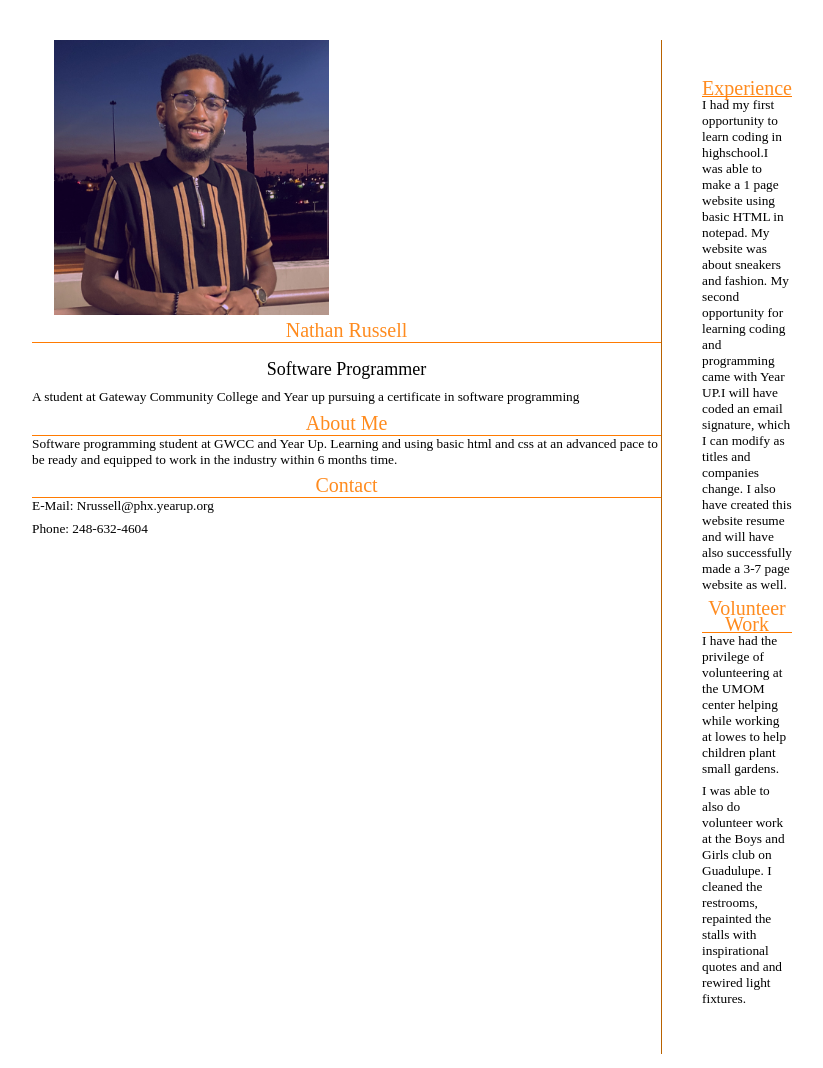
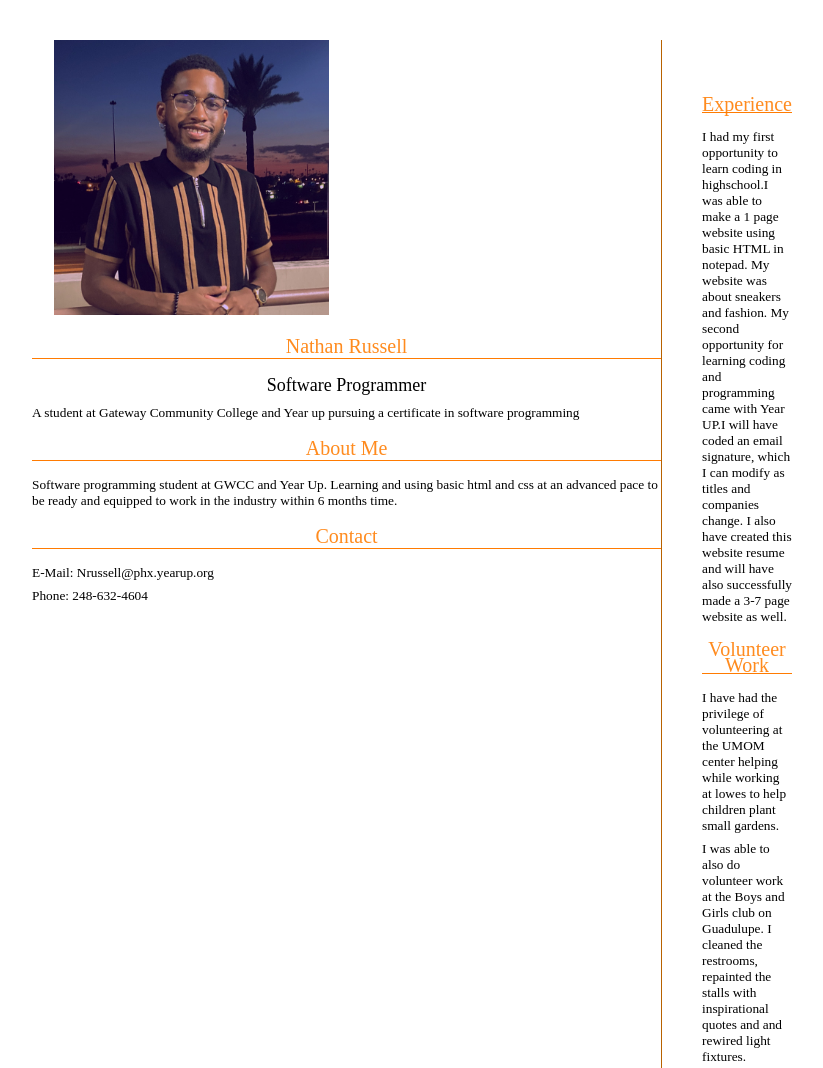
Before and after one commit to nateruss12/https-nateruss12.github.io-Nathans-Resume-, a plain HTML site: page index.html in a window 1280 px wide. Shown: the top 1068 px of the page, without its empty margins (208-1031 px from the left). Drawn offline with Linux system fonts and the light colour scheme.

Commit message:
Update style.css

```diff
--- a/style.css
+++ b/style.css
@@ -54,7 +54,7 @@ body {
         h1,
         h2 {
             border-bottom: rgba(255, 123, 0.884) solid 1px;
-            margin: 0rem 0;
+            margin: 1rem 0;
             padding-bottom: 0rem;
         }
 
```
